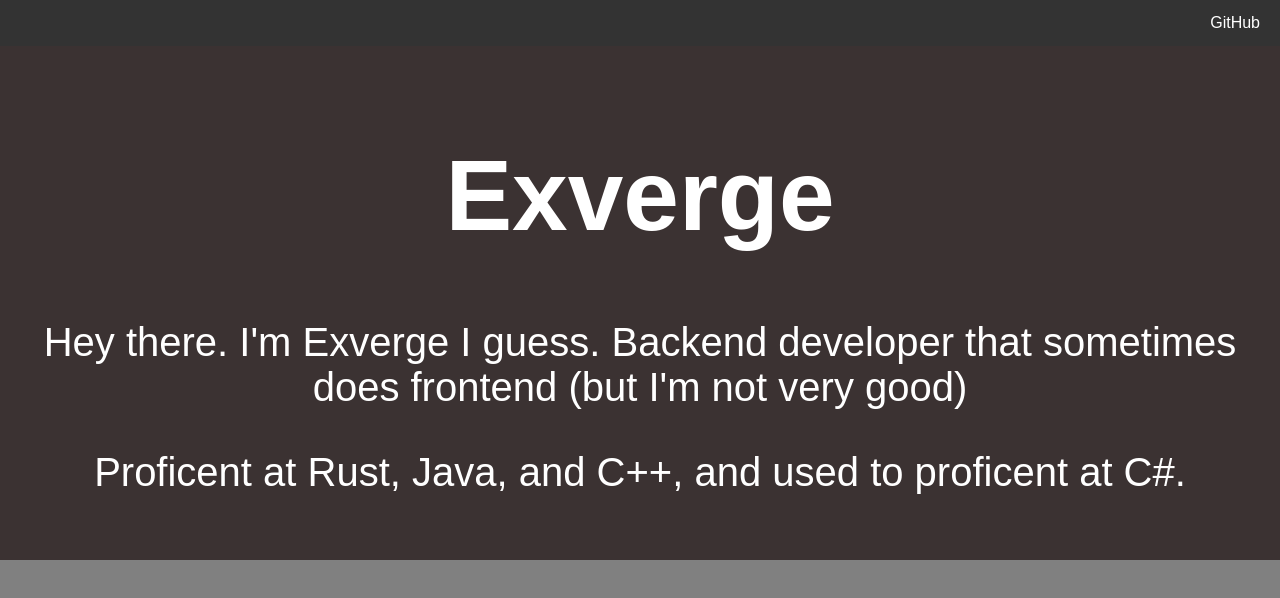
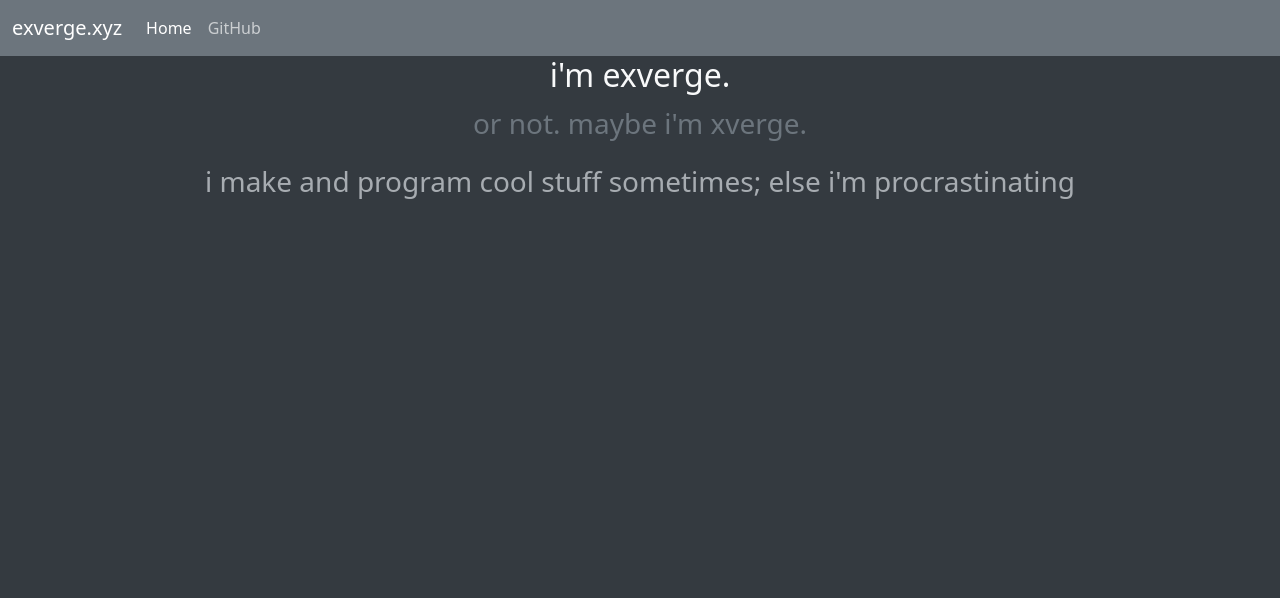
Before and after one commit to xverge/exverge.xyz, a plain HTML site: page index.html in a window 1280 px wide. Drawn offline with Linux system fonts and the light colour scheme.

Commit message:
bootstrapped™

```diff
--- a/index.html
+++ b/index.html
@@ -4,7 +4,9 @@
         <title>exverge.xyz</title>
         <meta charset="UTF-8">
         <meta name="viewport" content="width=device-width, initial-scale=1">
-        <style>
+        <link href="bootstrap.min.css" rel="stylesheet" integrity="sha384-KK94CHFLLe+nY2dmCWGMq91rCGa5gtU4mk92HdvYe+M/SXH301p5ILy+dN9+nJOZ" crossorigin="anonymous">
+        <script src="bootstrap.bundle.min.js"></script>
+        <!--<style>
             body {
                 font-family: Arial, Helvetica, sans-serif;
                 background-color: gray
@@ -48,16 +50,31 @@
                 background-color: #ddd;
                 color: black;
             }
-        </style>
+        </style>-->
     </head>
-    <body style="margin: 0;">
-        <div class="navigation">
-            <a href="https://github.com/xverge" class="right">GitHub</a>
-          </div>
-        <div class="header">
-            <h1>Exverge</h1>
-            <p> Hey there. I'm Exverge I guess. Backend developer that sometimes does frontend (but I'm not very good)</p>
-            <p>Proficent at Rust, Java, and C++, and used to proficent at C#.</p>
+    <body data-bs-theme="dark" class="bg-light-subtle">
+        <nav class="navbar navbar-expand-lg bg-secondary">
+            <div class="container-fluid">
+                <a class="navbar-brand" href="/">exverge.xyz</a>
+                <button class="navbar-toggler" type="button" data-bs-toggle="collapse" data-bs-target="#navbarSupportedContent" aria-controls="navbarSupportedContent" aria-expanded="false" aria-label="Toggle navigation">
+                    <span class="navbar-toggler-icon"></span>
+                </button>
+                <div class="collapse navbar-collapse" id="navbarSupportedContent">
+                    <ul class="navbar-nav me-auto mb-2 mb-lg-0">
+                        <li class="nav-item">
+                            <a class="nav-link active" aria-current="page" href="#">Home</a>
+                        </li>
+                        <li class="nav-item">
+                            <a class="nav-link" href="https://github.com/xverge">GitHub</a>
+                        </li>
+                    </ul>
+                </div>
+            </div>
+          </nav>
+        <div class="container-fluid">
+            <h2 class="text-center text-light-emphasis">i'm exverge.</h2>
+            <p class="text-center fs-3 text-secondary">or not. maybe i'm xverge.</p>
+            <p class="text-center fs-3 text-secondary-emphasis">i make and program cool stuff sometimes; else i'm procrastinating</p>
         </div>
     </body>
 </html>
```
Also changed, not shown: bootstrap.bundle.min.js (added), bootstrap.min.css (added).
